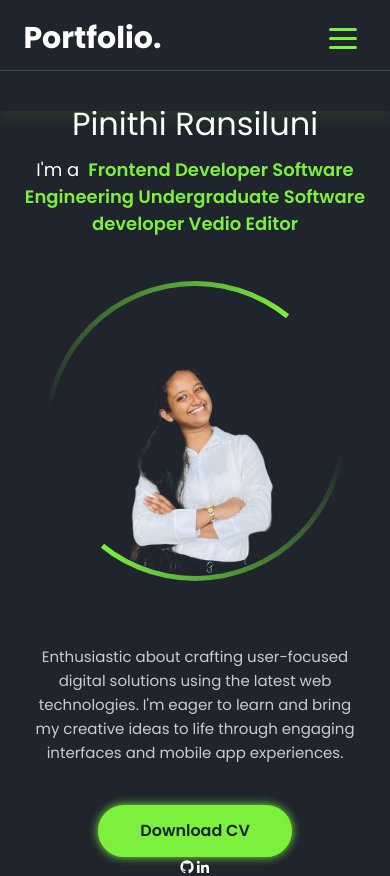
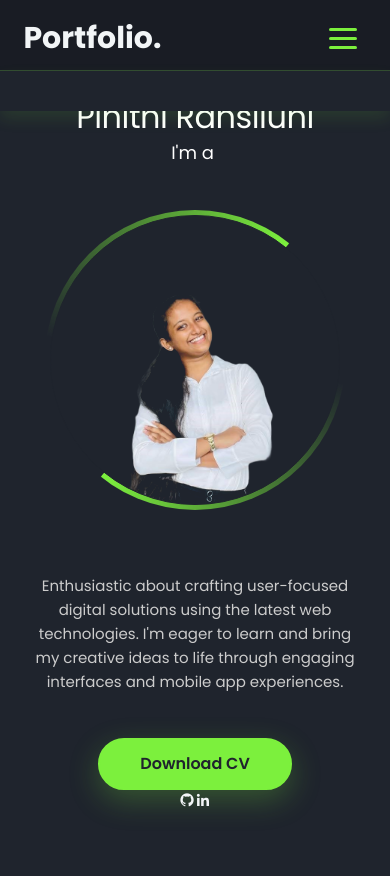
Before and after one commit to Ransiluni2003/Portfolio, a Next.js app: page / in a window 390 px wide. Shown: the top 876 px of the page. Built offline with nearby package versions, Linux system fonts and the light colour scheme.

Commit message:
Update styles: enable typing animation on mobile, remove width constraints, add professional theme

```diff
--- a/public/mobile.css
+++ b/public/mobile.css
@@ -27,18 +27,23 @@
     }
 
     .home-info h2 span {
-        position: static;
-        display: inline;
-        -webkit-text-stroke: 0 !important;
-        color: #7cf03d;
-        animation: none !important;
-        animation-delay: unset !important;
-        font-weight: 600;
+        position: absolute;
+        display: inline-block;
+        color: transparent;
+        -webkit-text-stroke: 0.7px #7cf03d;
+        animation: display-text 16s linear infinite;
+        animation-delay: calc(-4s * var(--i));
     }
 
     .home-info h2 span::before {
-        display: none !important;
-        content: none !important;
+        content: attr(data-text);
+        position: absolute;
+        width: 0;
+        border-right: 2px solid #7cf03d;
+        color: #7cf03d;
+        white-space: nowrap;
+        overflow: hidden;
+        animation: fill-text 4s linear infinite;
     }
 
     .home-img {
--- a/style.css
+++ b/style.css
@@ -1,4 +1,15 @@
 @import url('https://fonts.googleapis.com/css2?family=Poppins:wght@300;400;500;600;700;800;900&display=swap');
+
+:root {
+    --bg: #181b22;
+    --surface: rgba(31, 36, 45, 0.96);
+    --surface-strong: #1f242d;
+    --text: #f2f5f7;
+    --text-muted: #c8d0d8;
+    --accent: #7cf03d;
+    --accent-strong: #64dc2a;
+    --ring: rgba(124, 240, 61, 0.35);
+}
 
 section {
     border: none !important;
@@ -19,7 +30,7 @@ section {
 .projects-grid {
     display: grid;
     grid-template-columns: repeat(3, 1fr);
-    gap: 0.5px;
+    gap: 24px;
     margin-top: 32px;
     width: 100%;
     padding: 0 1rem;
@@ -28,7 +39,7 @@ section {
 
     /* Add gap to the start of the first card */
     .projects-grid .project-card:first-child {
-        margin-left: -10;
+        margin-left: 0;
     }
 
 
@@ -45,7 +56,8 @@ section {
 }
 /* Project Card Styles */
 .project-card {
-    background: #23272f;
+    background: rgba(35, 39, 47, 0.95);
+    border: 1px solid rgba(124, 240, 61, 0.08);
     border-radius: 18px;
     box-shadow: 0 4px 24px rgba(124, 240, 61, 0.12);
     display: flex;
@@ -55,13 +67,19 @@ section {
     margin-bottom: 32px;
     max-width: 700px;
     width: 80%;
+    transition: transform 0.2s ease, box-shadow 0.2s ease, border-color 0.2s ease;
+}
+.project-card:hover {
+    transform: translateY(-6px);
+    box-shadow: 0 14px 40px rgba(124, 240, 61, 0.18);
+    border-color: rgba(124, 240, 61, 0.22);
 }
 .project-img {
     width: 180px;
     height: 120px;
     object-fit: cover;
     border-radius: 12px;
-    box-shadow: 0 2px 12px rgba(124, 240, 61, 0.15);
+    box-shadow: 0 6px 20px rgba(0, 0, 0, 0.35);
 }
 .project-info {
     flex: 1;
@@ -84,13 +102,13 @@ section {
     gap: 10px;
 }
 .project-languages span {
-    background: #1f242d;
-    color: #7cf03d;
+    background: rgba(31, 36, 45, 0.9);
+    color: var(--accent);
     padding: 6px 16px;
     border-radius: 20px;
     font-size: 0.95rem;
     font-weight: 500;
-    box-shadow: 0 1px 6px rgba(124, 240, 61, 0.08);
+    box-shadow: 0 1px 10px rgba(124, 240, 61, 0.1);
 }
 
 * {
@@ -101,12 +119,21 @@ section {
 }
 
 body{
-    /* background: #1f242d; */
-  scroll-snap-type: y mandatory;
-  overflow-y: scroll;
-  scroll-behavior: smooth;
+    background:
+        radial-gradient(1200px 600px at 10% -10%, rgba(124, 240, 61, 0.12), transparent 60%),
+        radial-gradient(1000px 500px at 100% 0%, rgba(124, 240, 61, 0.08), transparent 60%),
+        var(--bg);
+    color: var(--text);
+    scroll-snap-type: y mandatory;
+    overflow-y: scroll;
+    scroll-behavior: smooth;
+    -webkit-font-smoothing: antialiased;
+    text-rendering: optimizeLegibility;
 }
 .nav-link a {
+    color: var(--text);
+    transition: color 0.3s ease;
+}
 
 /* Mobile & Tablet Responsive Fixes */
 @media (max-width: 1024px) {
@@ -116,13 +143,14 @@ body{
         display: flex;
         flex-direction: column;
         text-align: center;
-        gap: 24px;
+        gap: 300px;
         padding: 100px 6% 40px;
     }
 
     .home-info {
         order: 1;
         width: 100%;
+        height: auto;
     }
 
     .home-info h1 {
@@ -244,14 +272,11 @@ body{
         height: 220px;
     }
 }
-  color: #fff;
-  transition: 0.3s;
-}
 .nav-link.active a {
-  color: #7cf03d;
+    color: var(--accent);
 }
 a{
-    color: #fff;
+        color: var(--text);
     text-decoration: none;
 }
 
@@ -260,11 +285,14 @@ a{
     left: 0;
     top: 0;
     width:100%;
-    padding: 25px 9%;
+    padding: 18px 9%;
     display: flex;
     justify-content: space-between;
     align-items: center;
     z-index: 100;
+    background: rgba(24, 27, 34, 0.7);
+    backdrop-filter: blur(10px);
+    border-bottom: 1px solid rgba(124, 240, 61, 0.12);
     visibility: hidden;
     opacity: 0;
     animation: show-content 1.5s linear forwards;
@@ -397,15 +425,16 @@ a{
     display: grid;
     grid-template-columns: 1fr 1fr;
     grid-auto-rows: auto;
-    align-items: start;
-    gap: 50px;
-    padding: 2px  9% 60px;
+    align-items: center;
+    gap: 60px;
+    padding: 90px 6% 60px;
     color: #fff;
     visibility: hidden;
     opacity: 0;
     animation: show-content 1.5s linear forwards;
     animation-delay: 1.6s;
-    min-height: auto;
+    min-height: 100vh;
+    width: 100%;
 }
 
 .home-info {
@@ -416,7 +445,7 @@ a{
     grid-column: 1;
     display: flex;
     flex-direction: column;
-    gap: 10px;
+    gap: 14px;
 }
 
 .home-img {
@@ -425,7 +454,9 @@ a{
 }
 
 .home-info h1{
-        font-size: 55px;
+    font-size: 60px;
+    line-height: 1.05;
+    letter-spacing: -0.5px;
         opacity: 0;
         transform: translateY(40px);
         animation: fadeInUp 1.2s ease-out 0.5s forwards;
@@ -440,8 +471,10 @@ a{
 
 .home-info h2{
     display: inline-block;
-    font-size: 32px;
-    margin-top: -10px;
+    font-size: 28px;
+    line-height: 1.2;
+    margin-top: 4px;
+    margin-bottom: 12px;
 }
 
 .home-info h2 span{
@@ -487,7 +520,10 @@ a{
 
 .home-info p{
         font-size: 16px;
-        margin: 10px 0 25px;
+    line-height: 1.7;
+    color: var(--text-muted);
+    margin: 14px 0 28px;
+    max-width: 520px;
         opacity: 0;
         transform: translateY(20px);
         animation: fadeInUpSmall 1s ease-out 1.2s forwards;
@@ -510,18 +546,18 @@ a{
 
 .home-info .btn-sci .btn {
     margin-right: 0;
-    background: #7cf03d;
+    background: var(--accent);
     color: #1f242d;
-    border: 2px solid #7cf03d;
+    border: 2px solid var(--accent);
     border-radius: 40px;
-    box-shadow: 0 0 10px #7cf03d;
+    box-shadow: 0 10px 30px rgba(124, 240, 61, 0.25);
     font-weight: 600;
     padding: 10px 30px;
     font-size: 16px;
     transition: .5s;
     text-align: center;
     cursor: pointer;
-    min-width: 140px;
+    min-width: 180px;
     display: inline-block;
 }
 
@@ -529,16 +565,17 @@ a{
     display: flex;
     align-items: center;
     gap: 10px;
+
 }
 
 
 .btn{
     display: inline-block;
     padding: 12px 40px;
-    background: #7cf03d;
-    border: 2px solid #7cf03d;
+    background: var(--accent);
+    border: 2px solid var(--accent);
     border-radius: 50px;
-    box-shadow: 0 0 10px #7cf03d;
+    box-shadow: 0 10px 30px rgba(124, 240, 61, 0.25);
     font-size: 16px;
     color: #1f242d;
     font-weight:600;
@@ -550,25 +587,25 @@ a{
 
 .btn:hover{
     background:transparent;
-    color: #7cf03d;
+    color: var(--accent);
     box-shadow:none;
 }
 
 .home-info .btn-sci .sci a {
     display: inline-flex;
     padding: 8px;
-    border: 2px solid #7cf03d;
+    border: 2px solid var(--accent);
     border-radius: 50%;
     font-size: 20px;
-    color:#7cf03d;
+    color: var(--accent);
     margin: 0px 8px;
     transition: .5s;
 }
 
 .home-info .btn-sci .sci a:hover{
-    background: #7cf03d;
+    background: var(--accent);
     color: #1f242d;
-    box-shadow: 0 0 10px #7cf03d;
+    box-shadow: 0 0 12px rgba(124, 240, 61, 0.6);
 }
 
 .home-img .img-box{
@@ -659,7 +696,7 @@ a{
     min-height: 100vh;
     width: 100%;
     padding: 78px  0px ;
-    background-color: #1f242d ;
+    background: var(--surface);
 }
 
 
@@ -717,5 +754,5 @@ a{
         min-height: 100vh;
     width: 100%;
     padding: 78px  0px ;
-    background-color: #1f242d ;
+    background: var(--surface);
 }
```
